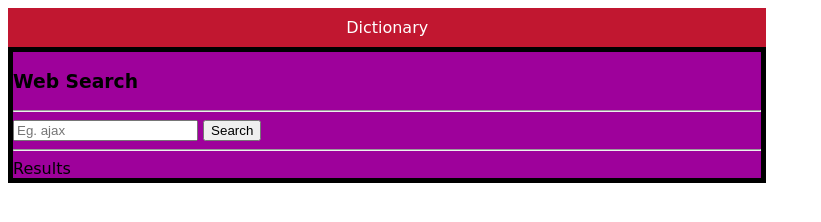
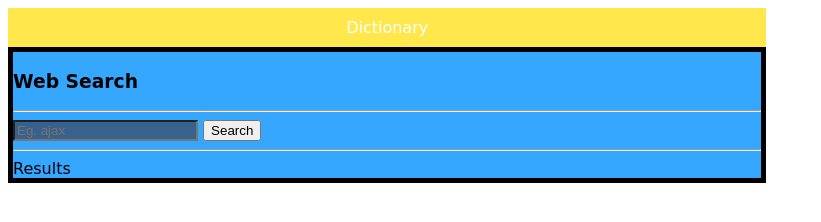
Before and after one commit to ShanielleW/INFO2180-lab6, a plain HTML site: page index.html in a window 1280 px wide. Shown: the whole page, without its empty margins (0-821 px from the left). Drawn offline with nearby package versions, Linux system fonts and the light colour scheme.

Commit message:
Exercise 3

```diff
--- a/data.css
+++ b/data.css
@@ -5,7 +5,7 @@ body{
 
 #layout{
     width: 60%;
-    background-color: #c11730;
+    background-color: #ffe74c;
 }
 
 #title{
@@ -15,7 +15,7 @@ body{
 }
 
 #dic_container{
-    background-color: #9e019b;
+    background-color: #35A7FF;
     border: 5px solid black;
 }
 
@@ -32,3 +32,7 @@ body{
     font-weight: bold;
     text-align: center;
 }
+
+#dictionary{
+    background-color: #38618C;
+}
--- a/index.html
+++ b/index.html
@@ -13,7 +13,7 @@
                 <h3>Web Search</h3>
                 <hr>
                 <form id = "dictionSearch">
-                    <input type="text" name="word" placeholder="Eg. ajax"/>
+                    <input type="text" name="word" placeholder="Eg. ajax" id="dictionary"/>
                     <input type="submit" value="Search" id="search"/>
                 </form>
                 <hr>
```
